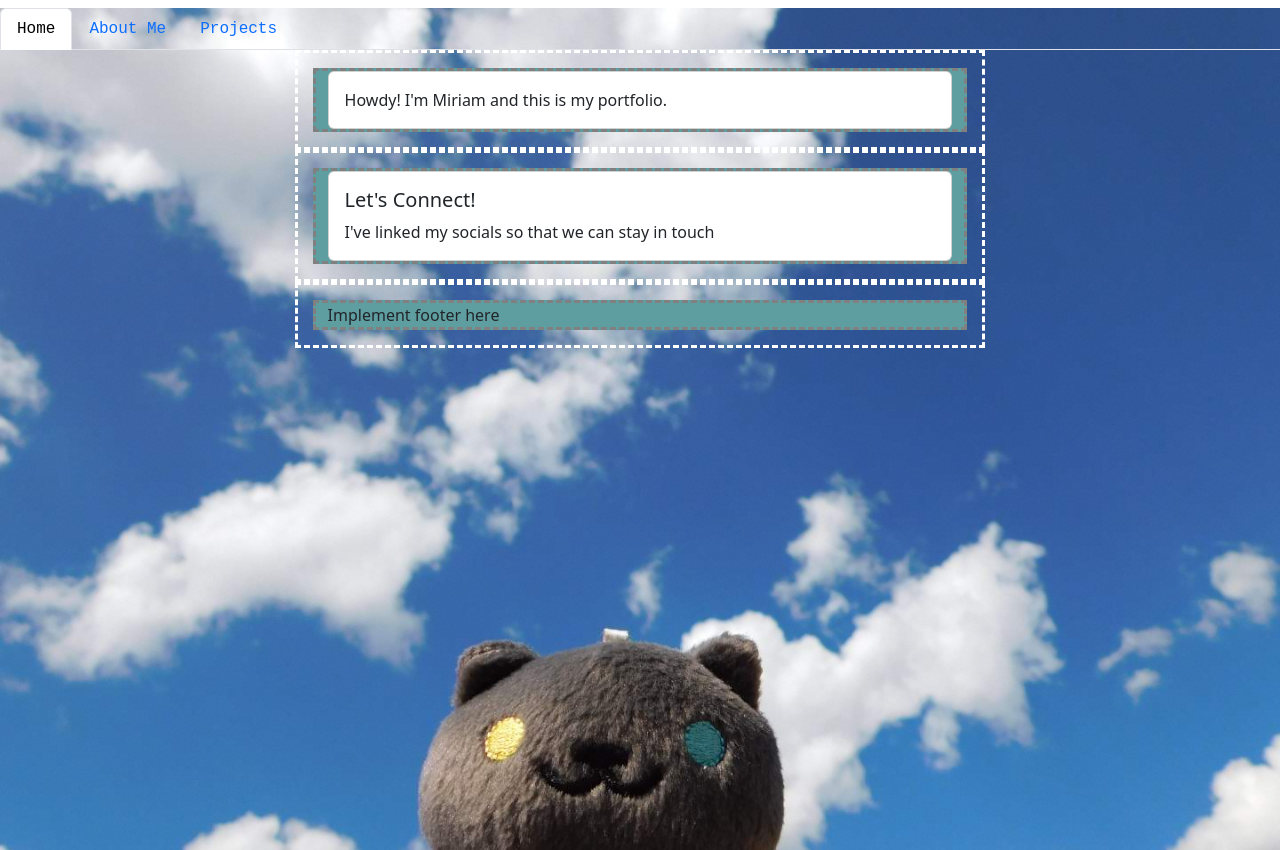
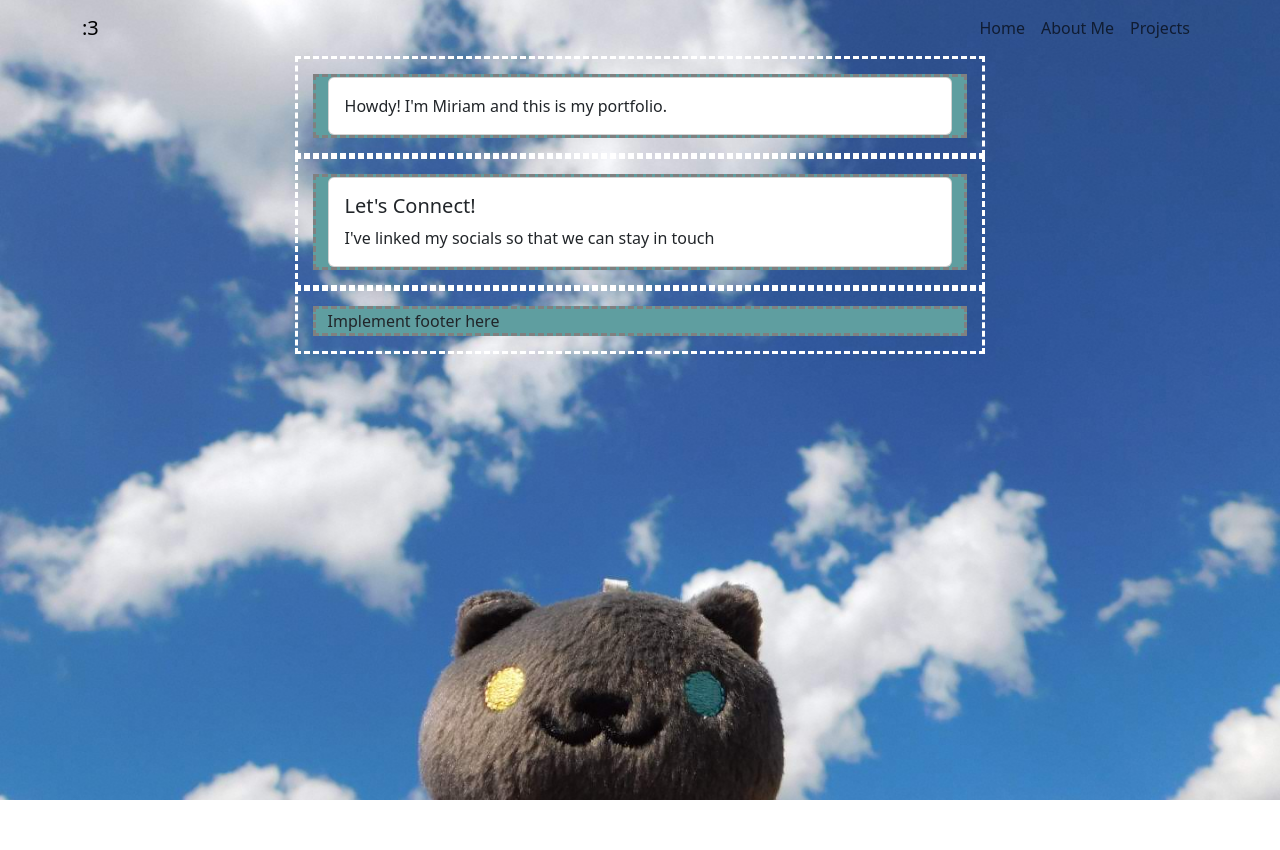
Before and after one commit to miriamrami/meow-port-app, a React (Create React App) app in the folder meow-port-app/: page / in a window 1280 px wide. After the commit the page ends 800 px from the top, so only its background shows below. Built offline with nearby package versions, Linux system fonts and the light colour scheme.

Commit message:
removed previous nav tab and added a simple? nav bar

```diff
--- a/meow-port-app/src/Home.js
+++ b/meow-port-app/src/Home.js
@@ -1,29 +1,25 @@
 import React from "react";
 import { Link } from "react-router-dom";
 import "./cssFiles//Home.css";
-import { Container, Row, Col, Card } from "react-bootstrap";
+import { Container, Row, Col, Card, Nav, Navbar } from "react-bootstrap";
 
 const Home = () => {
 	return (
 	<body>
-		<div className = "home-nav">
-			<h1> </h1>
-			<ul className="nav nav-tabs">
-				<li className="nav-item">
-					{/* Endpoint to route to Home component */}
-					<Link className="nav-link active" aria-current="page" to="/">Home</Link>
-				</li>
-				<li className="nav-item">
-					{/* Endpoint to route to About component */}
-					<Link className="nav-link" to="/AboutMe.js">About Me</Link>
-				</li>
-				<li className="nav-item">
-					{/* Endpoint to route to Project component */}
-					<Link className="nav-link" to="/Projects.js">Projects</Link>
-				</li>
-			</ul> {/**nav nav-tabs */}
-		</div>
 		<div className="home-background">
+
+		<Navbar>
+			<Container>
+				<Navbar.Brand href="/">:3</Navbar.Brand>
+					<Nav className="my-navbar">
+						<Link className="nav-link" to="/">Home</Link>
+						<Link className="nav-link" to="/AboutMe.js">About Me</Link>
+						<Link className="nav-link" to="/Projects.js">Projects</Link>
+				</Nav>
+			</Container>
+		</Navbar>
+
+
 
 		<Container fluid>
 			<Row className="row1">
--- a/meow-port-app/src/cssFiles/Home.css
+++ b/meow-port-app/src/cssFiles/Home.css
@@ -5,7 +5,7 @@
 }
 
 .nav-tabs{
-  background-image: url("/src/imgs/kittybackground.jpg");
+
   background-size: cover;
   background-repeat: no-repeat;
 }
```
